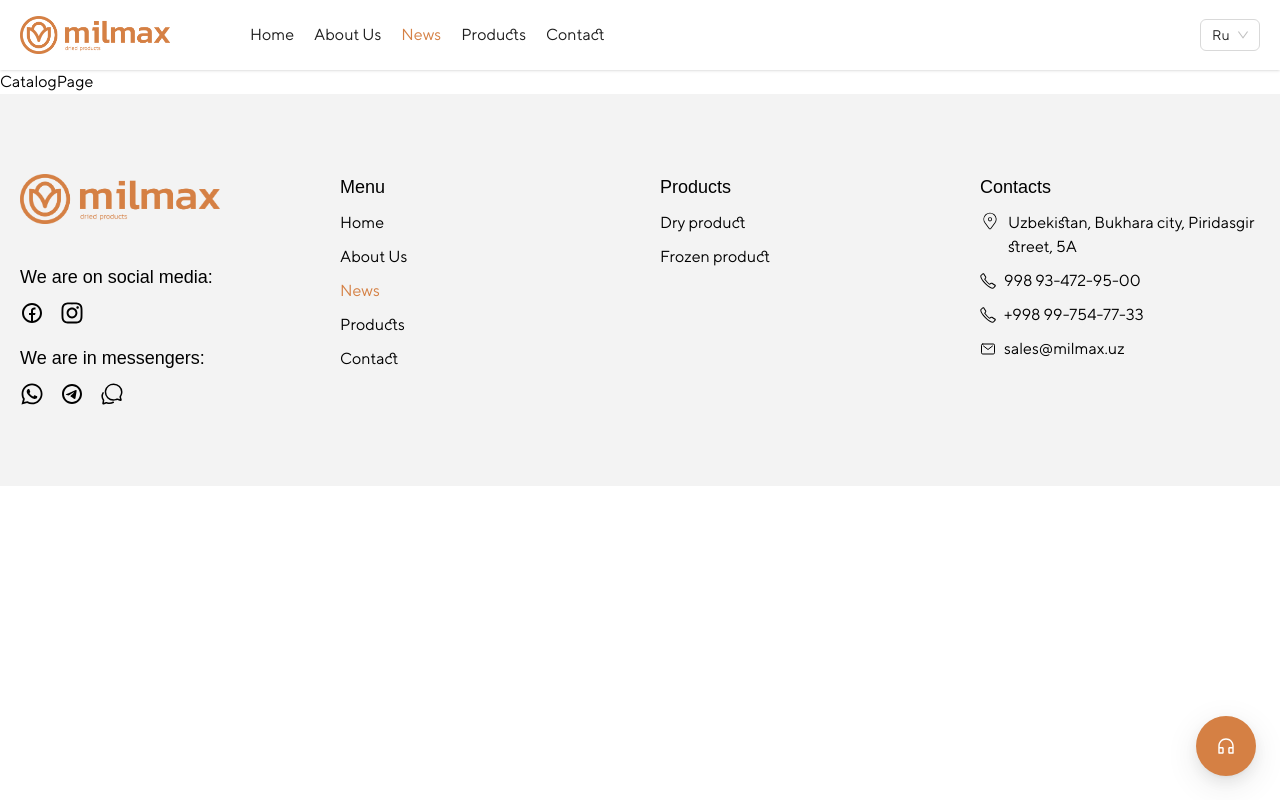
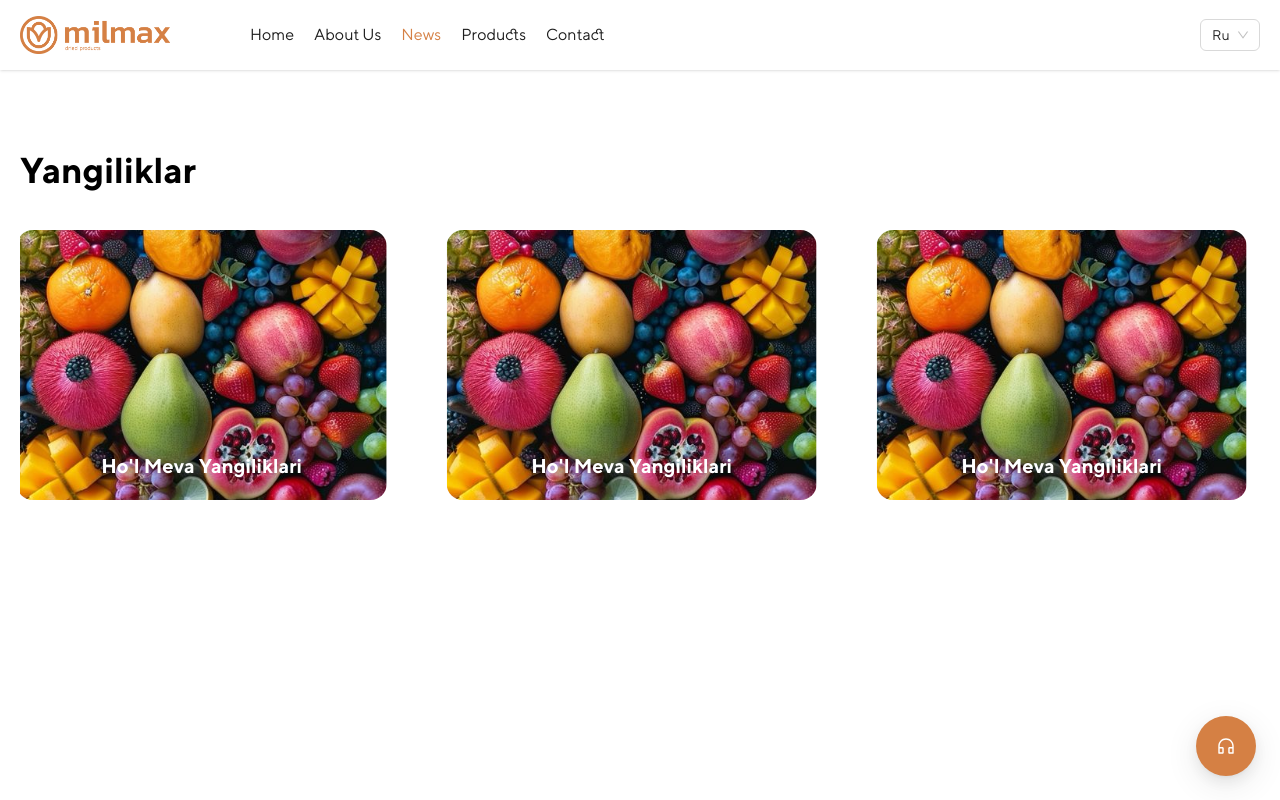
Before and after one commit to 932525862/maktabalxor, a React (Vite) app: page /news in a window 1280 px wide. Shown: the top 800 px of the page. Built offline with nearby package versions, Linux system fonts and the light colour scheme.

Commit message:
Toshmat changed 6

```diff
--- a/src/pages/news/index.tsx
+++ b/src/pages/news/index.tsx
@@ -1,5 +1,10 @@
+import NewsCarousel from "./newsCarousel";
+
 const NewsPage = () => {
-  return <div>CatalogPage</div>;
+  return <div className="container max-w-7xl w-full h-screen mx-auto">
+    <div className="text-4xl mt-20 font-bold">Yangiliklar</div>
+    <NewsCarousel />
+  </div>;
 };
 
 export default NewsPage;
--- /dev/null
+++ b/src/pages/news/newsCarousel.tsx
@@ -0,0 +1,43 @@
+import { Swiper, SwiperSlide } from "swiper/react";
+import { Autoplay } from "swiper/modules";
+import img1 from "../../assets/abouta2.jpg"
+
+
+//Problem with installation
+import "swiper/css";
+import "swiper/css/pagination";
+import { useNavigate } from "react-router-dom";
+
+
+
+const NewsCarousel: React.FC = () => {
+
+    const navigate = useNavigate();
+
+    return (
+        <Swiper
+            slidesPerView={3}
+            spaceBetween={60}
+            // pagination={{ clickable: true }}
+            autoplay={{ delay: 3500 }}
+            loop={true}
+            modules={[Autoplay]}
+            className="mySwiper h-[270px] w-full my-10"
+        >
+            {Array.from({ length: 9 }, (_, index) => (
+                <SwiperSlide
+                    key={index}
+                    className="h-full !w-[370px] flex justify-center items-center"
+                >
+                    <div className="flex flex-col items-center justify-center h-full w-full font-bold relative group cursor-pointer" onClick={() => { navigate("/contact"); scrollTo({ top: 0, behavior: "smooth" }) }}>
+                        <img src={img1} alt="Carousel Image" className="w-full h-full object-cover rounded-2xl hover:rounded-4xl transition-all duration-500" />
+                        <span className="font-bold text-xl text-white absolute bottom-5 opacity-100 group-hover:opacity-0 group-hover:invisible visible transition-all duration-300">{"Ho'l Meva Yangiliklari"}</span>
+                        <span className="absolute top-[50%] text-white text-2xl opacity-0 invisible group-hover:opacity-100 group-hover:visible transition-all duration-500 flex items-center justify-center">More -&gt;</span>
+                    </div>
+                </SwiperSlide>
+            ))}
+        </Swiper>
+    );
+};
+
+export default NewsCarousel;
--- a/src/pages/wet/drawer.tsx
+++ b/src/pages/wet/drawer.tsx
@@ -1,8 +1,8 @@
 import { CloseOutlined } from "@ant-design/icons";
 import { Drawer } from "antd";
 import { useState } from "react";
-// import cherry from "../../assets/production/cherry.jpg";
 import "./drawer.css";
+import { useNavigate } from "react-router-dom";
 
 interface ProductDrawerProps {
   open: boolean;
@@ -15,6 +15,9 @@ interface ProductDrawerProps {
 
 export default function ProductDrawer({ open, onClose, prodImg, description, title }: ProductDrawerProps) {
   const [imgBig, setImgBig] = useState<boolean>(false);
+
+  const navigate = useNavigate();
+
   return (
     <div className="custom-drawer">
       <Drawer open={open} onClose={onClose} width={"100%"} closeIcon={<CloseOutlined className="text-xl text-black" color="black" />} bodyStyle={{ scrollbarWidth: "none" }} className="custom-drawer" >
@@ -45,7 +48,7 @@ export default function ProductDrawer({ open, onClose, prodImg, description, tit
           {/* Right Section - Text Content */}
           <div className="w-1/2 p-10 space-y-4">
             <h2 className="text-xl font-bold text-gray-900">Сушёные овощи</h2>
-            <h1 className="text-4xl font-extrabold text-orange-600">{title}</h1>
+            <h1 className="text-4xl font-extrabold text-[#7f103a]">{title}</h1>
 
             <p className="text-gray-700">
               {description}
@@ -78,8 +81,11 @@ export default function ProductDrawer({ open, onClose, prodImg, description, tit
                 </ul>
               </div>
             </div>
-            <div className="flex items-center justify-center text-white h-16">
-              <button className="bg-green-600 text-white font-bold px-6 py-3 rounded-lg transition-transform ease-in-out hover:scale-105 duration-500 hover:bg-white hover:text-green-600 hover:border-2 w-full hover:border-green-600">
+            <div className="flex items-center justify-center h-16" onClick={() => {
+              navigate("/contact");
+              scrollTo({ "top": 0, behavior: "smooth" })
+            }}>
+              <button className="bg-green-600 text-white font-bold px-6 py-3 rounded-lg transition-transform ease-in-out hover:scale-105 duration-700 hover:bg-white hover:text-green-600 cursor-pointer hover:border-2 w-full hover:border-green-600">
                 Оставить заявку
               </button>
             </div>
```
